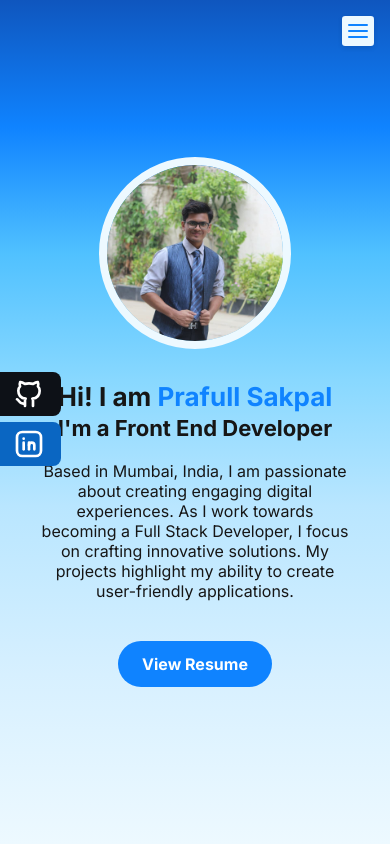
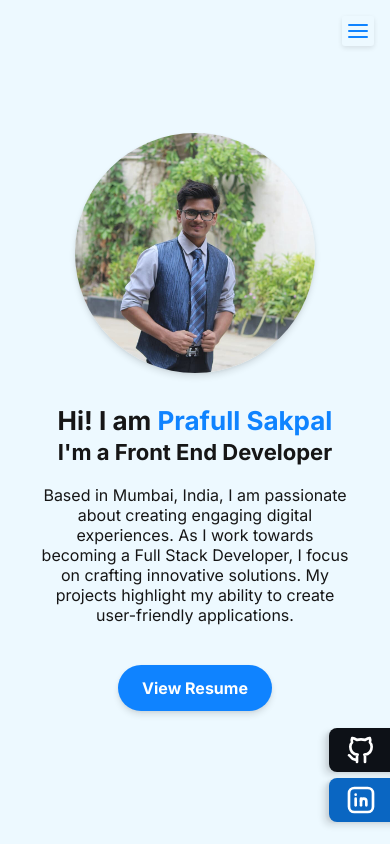
Before and after one commit to imPrafull/portfolio, a React (Create React App) app: page / in a window 390 px wide. Shown: the top 844 px of the page. Built offline with nearby package versions, Linux system fonts and the light colour scheme.

Commit message:
social media shortcuts and hero section changes

```diff
--- a/src/components/About.module.css
+++ b/src/components/About.module.css
@@ -3,16 +3,6 @@
     min-height: 100vh;
     min-height: 100dvh;
     height: auto;
-    background: linear-gradient(
-        to right,
-        var(--primary-800) 0%,
-        var(--primary-600) 15%,
-        var(--primary-400) 30%,
-        var(--primary-300) 45%,
-        var(--primary-200) 60%,
-        var(--primary-100) 80%,
-        var(--primary-50) 100%
-      );
 
     & > div {
         height: 100%;
@@ -33,18 +23,17 @@
 
         .profile-pic {
             display: flex;
-            width:  clamp(12rem, 40%, 26rem);
+            width:  clamp(15rem, 40%, 20rem);
             /* width: max(40%, 12rem); */
-            aspect-ratio: 1 / 1;
-            border-radius: 50%;
-            border: .75rem solid var(--background);
-            /* box-shadow: 0 0 5px rgba(0,0,0,0.1); */
+            aspect-ratio: 3 / 4;
+            border-radius: .5rem;
+            box-shadow: var(--box-shadow);
 
             img {
                 width: 100%;
                 height: 100%;
-                border-radius: 50%;
                 object-fit: cover;
+                border-radius: .5rem;
             }
         }
 
@@ -78,17 +67,6 @@
 
 @media screen and (max-width: 680px) {
     .container {
-        background: linear-gradient(
-            to bottom,
-            var(--primary-800) 0%,
-            var(--primary-600) 15%,
-            var(--primary-400) 30%,
-            var(--primary-300) 45%,
-            var(--primary-200) 60%,
-            var(--primary-100) 80%,
-            var(--primary-50) 100%
-          );
-
         * {
             text-align: center;
         }
@@ -97,7 +75,12 @@
             flex-direction: column;
 
             .profile-pic {
-                border: .5rem solid var(--background);
+                border-radius: 50%;
+                aspect-ratio: 1 / 1;
+
+                img {
+                    border-radius: 50%;
+                }
             }
 
             .details {
--- a/src/components/Button.module.css
+++ b/src/components/Button.module.css
@@ -4,4 +4,5 @@
     font-weight: 700;
     padding: .82rem clamp(1.5rem, 4vw, 3rem);
     border-radius: 2rem;
+    box-shadow: var(--box-shadow);
 }
--- a/src/components/ProjectCard.module.css
+++ b/src/components/ProjectCard.module.css
@@ -2,7 +2,7 @@
     background-color: var(--primary-background);
     border-radius: 0.5rem;
     overflow: hidden;
-    box-shadow: 0 4px 6px rgba(0, 0, 0, 0.1);
+    box-shadow: var(--box-shadow);
     width: 100%;
     max-width: 300px;
     justify-self: center;
@@ -33,6 +33,7 @@
     font-size: 0.75rem;
     padding: 0.25rem 0.5rem;
     border-radius: 9999px;
+    box-shadow: var(--box-shadow);
   }
 
   .card-content {
--- a/src/components/Shortcut.module.css
+++ b/src/components/Shortcut.module.css
@@ -3,20 +3,20 @@
     width: 10rem;
     align-items: center;
     justify-content: space-between;
-    padding-left: 2rem;
-    padding-right: 1rem;
+    padding-right: 2rem;
+    padding-left: 1rem;
     padding-top: .375rem;
     padding-bottom: .375rem;
     border: 1px;
-    border-bottom-right-radius: .5rem;
-    border-top-right-radius: .5rem;
+    border-bottom-left-radius: .5rem;
+    border-top-left-radius: .5rem;
     margin-bottom: .375rem;
     position: relative;
-    left: -6.2rem;
-    transition: left 1s;
+    right: -6.2rem;
+    transition: right 1s;
+    box-shadow: var(--box-shadow-reverse);
 
     .icon {
-        order: 2;
         display: inline-block;
         width: 2rem;
         height: 2rem;
@@ -28,11 +28,11 @@
 
     .label {
         color: var(--primary-contrast);
-        margin-right: 1rem;
+        margin-left: 1rem;
     }
 }
 
 .shortcut-btn:hover {
-    left: -10px;
-    transition: left 1s;
+    right: -10px;
+    transition: right 1s;
 }
--- a/src/components/Shortcuts.module.css
+++ b/src/components/Shortcuts.module.css
@@ -1,6 +1,6 @@
 .shortcuts {
     position: fixed;
     z-index: 10;
-    top: 50%;
-    transform: translateY(-50%);
+    bottom: 1rem;
+    right: 0;
 }
--- a/src/components/SkillChip.module.css
+++ b/src/components/SkillChip.module.css
@@ -4,5 +4,6 @@
     border-radius: 1rem;
     width: fit-content;
     padding: .4rem 1.5rem;
+    box-shadow: var(--box-shadow);
     cursor: default;
 }
--- a/src/index.css
+++ b/src/index.css
@@ -19,6 +19,9 @@
   --primary-800: #0f56be;
   --primary-900: #134b95;
   --primary-950: #112e5a;
+
+  --box-shadow: 0 4px 6px rgba(0, 0, 0, 0.1), 0 1px 3px rgba(0, 0, 0, 0.06);
+  --box-shadow-reverse: -6px 4px 6px rgba(0, 0, 0, 0.1), -3px 1px 3px rgba(0, 0, 0, 0.06);
 }
 
 html, body {
```
